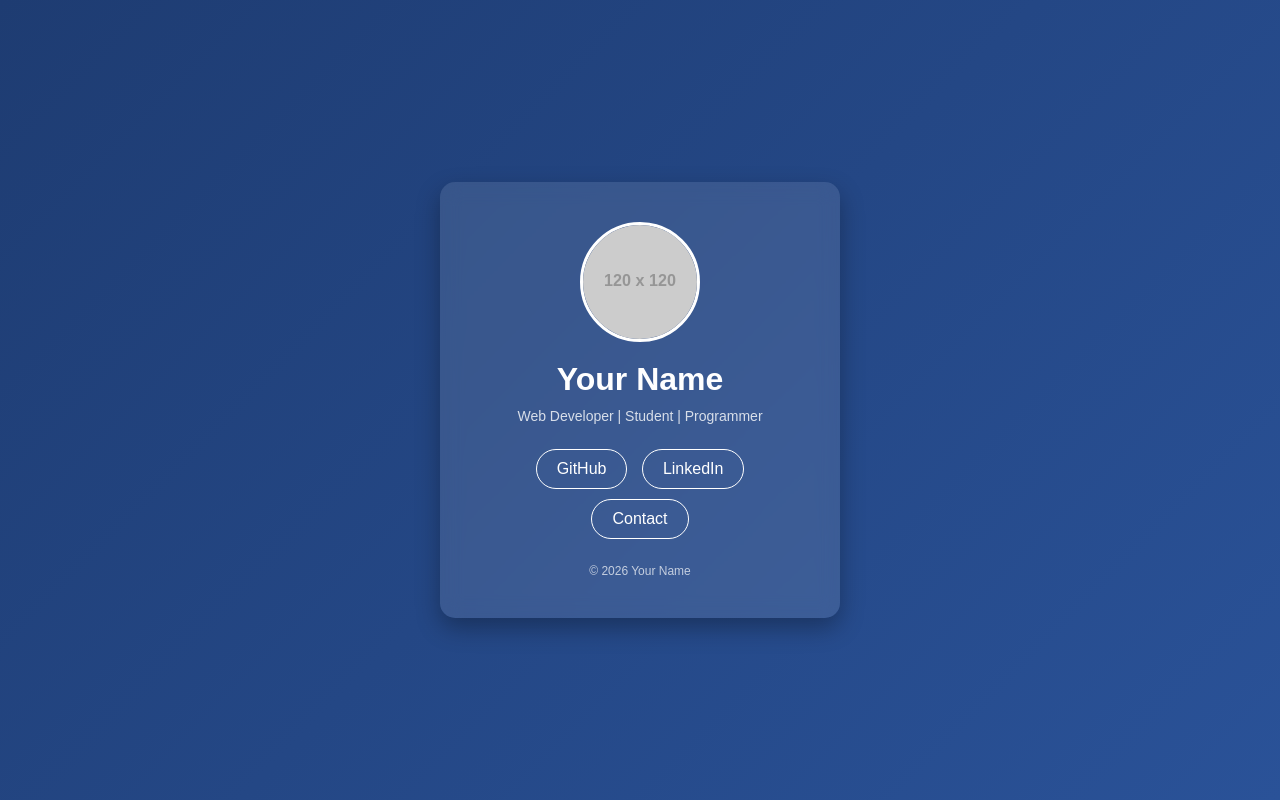
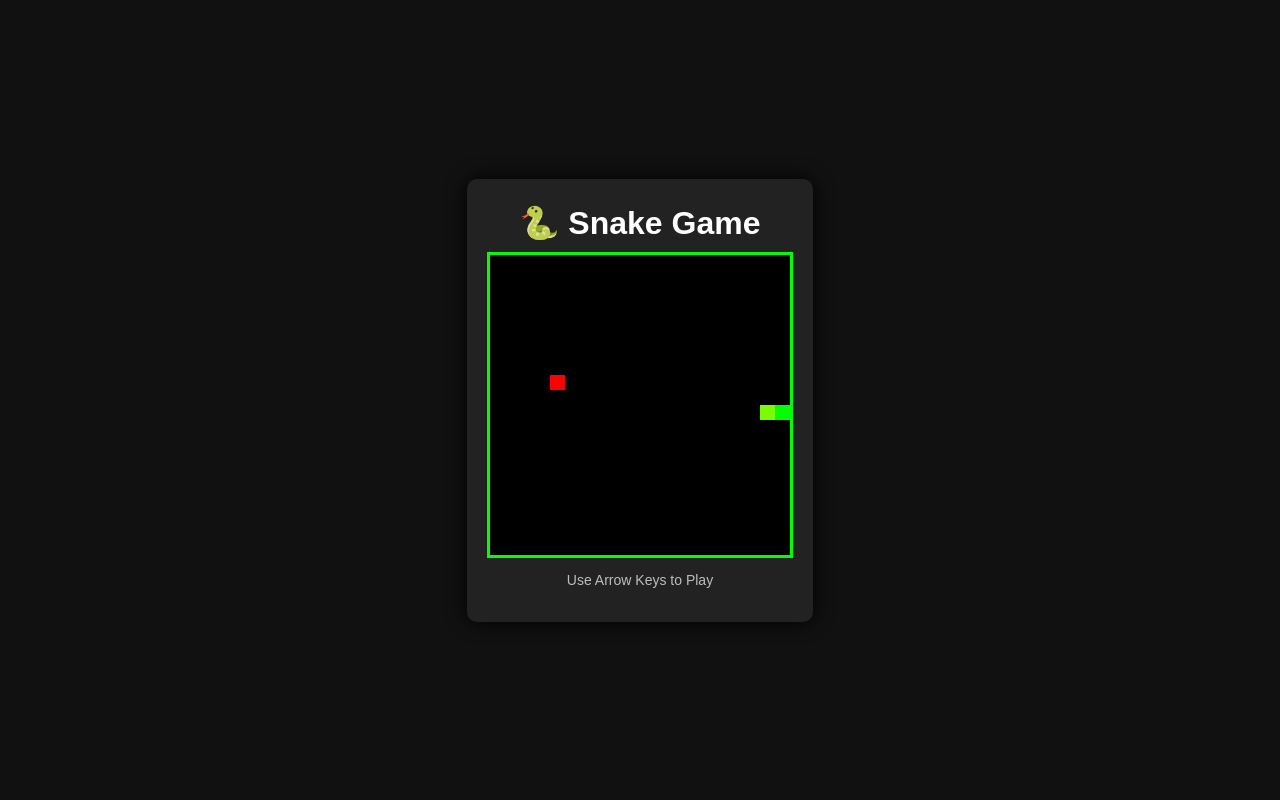
Before and after one commit to ChiranjithChkz/IICT-LAB-2, a plain HTML site: page index.html in a window 1280 px wide. Drawn offline with Linux system fonts and the light colour scheme; placeholder pictures from the web are drawn by us.

Commit message:
snake game

```diff
--- a/index.html
+++ b/index.html
@@ -3,73 +3,41 @@
 <head>
 <meta charset="UTF-8">
 <meta name="viewport" content="width=device-width, initial-scale=1.0">
-    <title>My Portfolio</title>
+<title>Snake Game</title>
 
 <style>
-        * {
-            margin: 0;
-            padding: 0;
-            box-sizing: border-box;
-            font-family: Arial, sans-serif;
-        }
-
     body {
-            background: linear-gradient(135deg, #1e3c72, #2a5298);
-            color: white;
+        background: #111;
         display: flex;
         justify-content: center;
         align-items: center;
         height: 100vh;
+        margin: 0;
+        font-family: Arial, sans-serif;
+        color: white;
         text-align: center;
     }
 
-        .container {
-            background: rgba(255, 255, 255, 0.1);
-            padding: 40px;
-            border-radius: 15px;
-            backdrop-filter: blur(10px);
-            box-shadow: 0 10px 25px rgba(0,0,0,0.3);
-            max-width: 400px;
-            width: 90%;
+    .game-container {
+        background: #222;
+        padding: 20px;
+        border-radius: 10px;
+        box-shadow: 0 0 20px #000;
     }
 
-        img {
-            width: 120px;
-            height: 120px;
-            border-radius: 50%;
-            border: 3px solid white;
-            margin-bottom: 15px;
+    canvas {
+        background: #000;
+        display: block;
+        margin: 10px auto;
+        border: 3px solid #0f0;
     }
 
     h1 {
-            margin-bottom: 10px;
+        margin: 5px;
     }
 
     p {
         font-size: 14px;
-            margin-bottom: 20px;
-            opacity: 0.8;
-        }
-
-        .btn {
-            display: inline-block;
-            padding: 10px 20px;
-            margin: 5px;
-            border-radius: 25px;
-            text-decoration: none;
-            color: white;
-            border: 1px solid white;
-            transition: 0.3s;
-        }
-
-        .btn:hover {
-            background: white;
-            color: #2a5298;
-        }
-
-        footer {
-            margin-top: 20px;
-            font-size: 12px;
         opacity: 0.7;
     }
 </style>
@@ -77,20 +45,91 @@
 
 <body>
 
-<div class="container">
-    <img src="https://via.placeholder.com/120" alt="Profile">
+<div class="game-container">
+    <h1>🐍 Snake Game</h1>
+    <canvas id="game" width="300" height="300"></canvas>
+    <p>Use Arrow Keys to Play</p>
+</div>
 
-    <h1>Your Name</h1>
-    <p>Web Developer | Student | Programmer</p>
+<script>
+const canvas = document.getElementById("game");
+const ctx = canvas.getContext("2d");
 
-    <a href="#" class="btn">GitHub</a>
-    <a href="#" class="btn">LinkedIn</a>
-    <a href="#" class="btn">Contact</a>
+const box = 15;
+let snake = [{x: 150, y: 150}];
+let direction = "RIGHT";
+let food = {
+    x: Math.floor(Math.random() * 20) * box,
+    y: Math.floor(Math.random() * 20) * box
+};
 
-    <footer>
-        © 2026 Your Name
-    </footer>
-</div>
+document.addEventListener("keydown", changeDirection);
+
+function changeDirection(event) {
+    if (event.key === "ArrowLeft" && direction !== "RIGHT") direction = "LEFT";
+    if (event.key === "ArrowUp" && direction !== "DOWN") direction = "UP";
+    if (event.key === "ArrowRight" && direction !== "LEFT") direction = "RIGHT";
+    if (event.key === "ArrowDown" && direction !== "UP") direction = "DOWN";
+}
+
+function draw() {
+    ctx.fillStyle = "black";
+    ctx.fillRect(0, 0, 300, 300);
+
+    // Snake
+    for (let i = 0; i < snake.length; i++) {
+        ctx.fillStyle = i === 0 ? "#0f0" : "#7CFC00";
+        ctx.fillRect(snake[i].x, snake[i].y, box, box);
+    }
+
+    // Food
+    ctx.fillStyle = "red";
+    ctx.fillRect(food.x, food.y, box, box);
+
+    let snakeX = snake[0].x;
+    let snakeY = snake[0].y;
+
+    if (direction === "LEFT") snakeX -= box;
+    if (direction === "UP") snakeY -= box;
+    if (direction === "RIGHT") snakeX += box;
+    if (direction === "DOWN") snakeY += box;
+
+    // Eat food
+    if (snakeX === food.x && snakeY === food.y) {
+        food = {
+            x: Math.floor(Math.random() * 20) * box,
+            y: Math.floor(Math.random() * 20) * box
+        };
+    } else {
+        snake.pop();
+    }
+
+    let newHead = {x: snakeX, y: snakeY};
+
+    // Game Over
+    if (
+        snakeX < 0 || snakeY < 0 ||
+        snakeX >= 300 || snakeY >= 300 ||
+        collision(newHead, snake)
+    ) {
+        clearInterval(game);
+        alert("Game Over!");
+    }
+
+    snake.unshift(newHead);
+}
+
+function collision(head, body) {
+    for (let i = 0; i < body.length; i++) {
+        if (head.x === body[i].x && head.y === body[i].y) {
+            return true;
+        }
+    }
+    return false;
+}
+
+const game = setInterval(draw, 120);
+</script>
 
 </body>
 </html>
```
Lines whose indentation alone changed are shown as unchanged.
